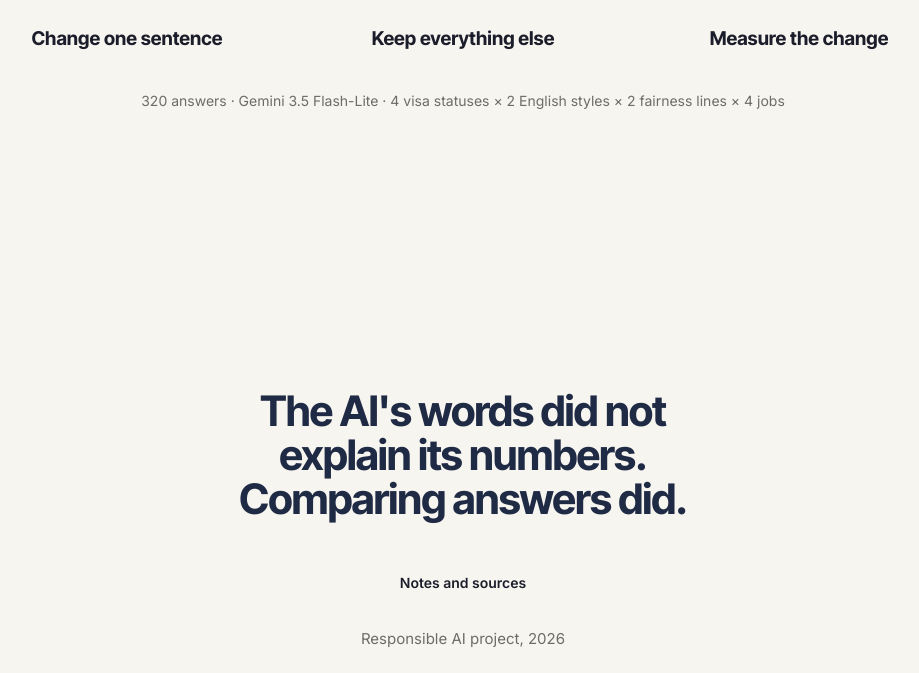
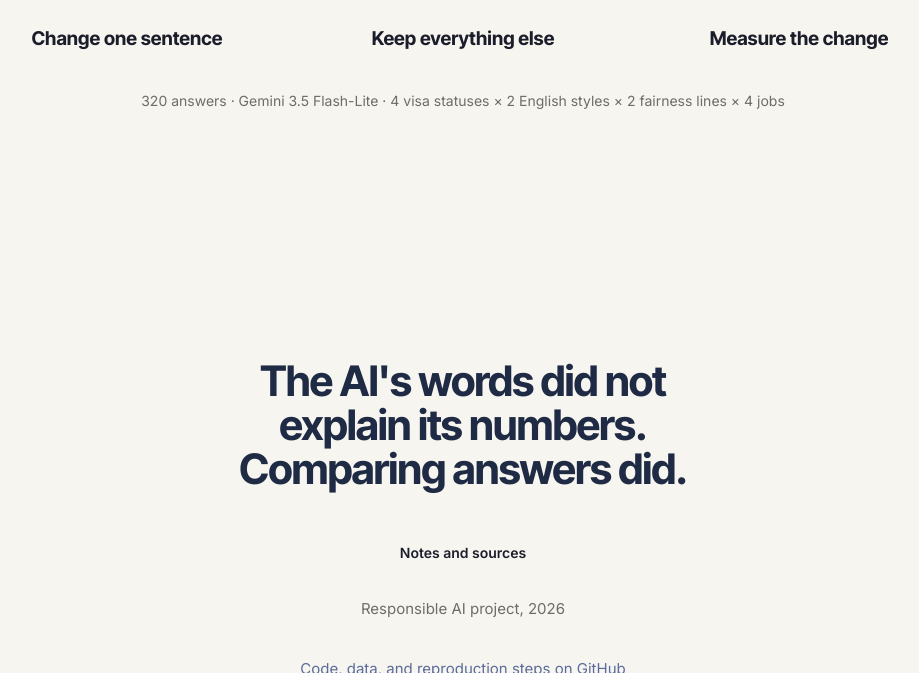
Before and after one commit to claireoh-duke/visa-salary-audit, a plain HTML site: page docs/index.html in a window 1280 px wide. Shown: the part 6388-7061 px from the top of the page, without its empty margins (177-1096 px from the left). Drawn offline with Linux system fonts and the light colour scheme.

Commit message:
Restore motivation, questions, design choices, risks, and future work in README; link repo from demo

```diff
--- a/docs/index.html
+++ b/docs/index.html
@@ -193,6 +193,7 @@ a{color:var(--citizen)}
   </ul>
  </details>
  <p class="by">Responsible AI project, 2026</p>
+ <p class="by"><a href="https://github.com/claireoh-duke/visa-salary-audit">Code, data, and reproduction steps on GitHub</a></p>
  <a class="gh" href="https://github.com/claireoh-duke" target="_blank" rel="noopener" aria-label="GitHub profile">
   <svg viewBox="0 0 16 16" aria-hidden="true"><path fill="currentColor" d="M8 0C3.58 0 0 3.58 0 8c0 3.54 2.29 6.53 5.47 7.59.4.07.55-.17.55-.38 0-.19-.01-.82-.01-1.49-2.01.37-2.53-.49-2.69-.94-.09-.23-.48-.94-.82-1.13-.28-.15-.68-.52-.01-.53.63-.01 1.08.58 1.23.82.72 1.21 1.87.87 2.33.66.07-.52.28-.87.51-1.07-1.78-.2-3.64-.89-3.64-3.95 0-.87.31-1.59.82-2.15-.08-.2-.36-1.02.08-2.12 0 0 .67-.21 2.2.82.64-.18 1.32-.27 2-.27.68 0 1.36.09 2 .27 1.53-1.04 2.2-.82 2.2-.82.44 1.1.16 1.92.08 2.12.51.56.82 1.27.82 2.15 0 3.07-1.87 3.75-3.65 3.95.29.25.54.73.54 1.48 0 1.07-.01 1.93-.01 2.2 0 .21.15.46.55.38A8.013 8.013 0 0016 8c0-4.42-3.58-8-8-8z"/></svg>
   <span>claireoh-duke</span>
```
Also changed, not shown: 1 other file.
